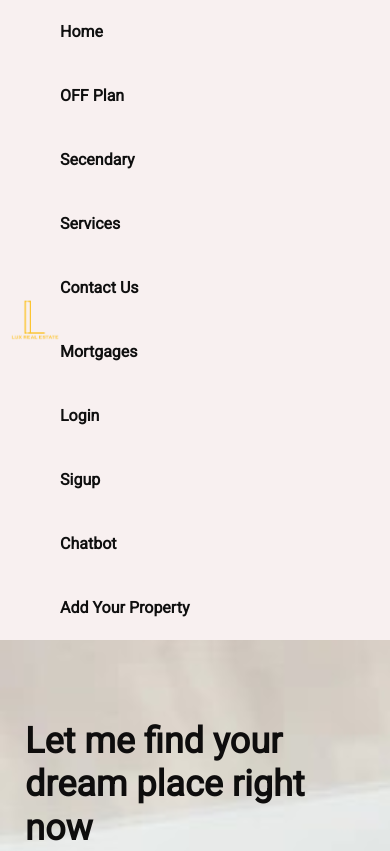
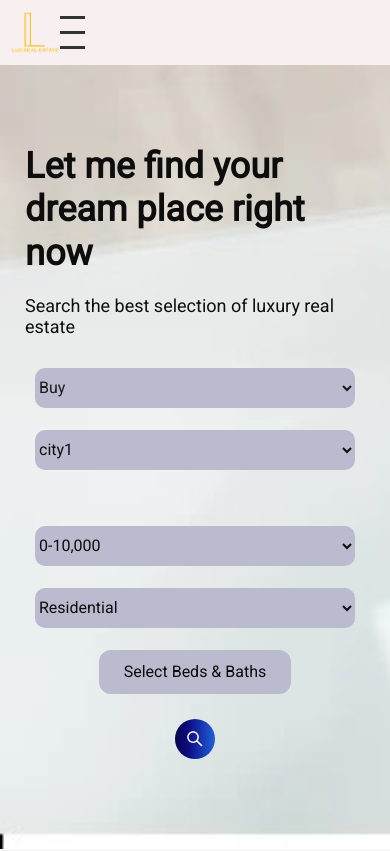
Before and after one commit to SIDRAH008/lux, a React (Vite) app: page / in a window 390 px wide. Shown: the top 851 px of the page. Built offline with nearby package versions, Linux system fonts and the light colour scheme.

Commit message:
moblie res

```diff
--- a/src/pages/header.jsx
+++ b/src/pages/header.jsx
@@ -1,28 +1,41 @@
+import React, { useState } from "react";
 import { NavLink } from "react-router-dom";
-import { Nav, NavDropdown } from "react-bootstrap";
+import { Nav, Navbar as BootstrapNavbar, NavDropdown } from "react-bootstrap";
 import "bootstrap/dist/css/bootstrap.min.css"; // Import Bootstrap CSS
 
 import "./index.css";
 import logo from "./lux.png";
+
 const Navbar = () => {
+  const [showMobileMenu, setShowMobileMenu] = useState(false);
+
+  const handleMobileMenuToggle = () => {
+    setShowMobileMenu(!showMobileMenu);
+  };
+
   return (
     <div className="Header">
       <div className="leftnav">
         <img src={logo} alt="" />
       </div>
-      <div className="navlinksBar">
+
+      {/* Mobile menu icon */}
+      <div className="mobile-menu-icon" onClick={handleMobileMenuToggle}>
+        <div className={`bar ${showMobileMenu ? "open" : ""}`}></div>
+        <div className={`bar ${showMobileMenu ? "open" : ""}`}></div>
+        <div className={`bar ${showMobileMenu ? "open" : ""}`}></div>
+      </div>
+
+      <div className={`navlinksBar ${showMobileMenu ? "show" : ""}`}>
         <NavLink to="/" className="navlinks">
           Home
         </NavLink>
-
         <NavLink to="/properties" className="navlinks">
           OFF Plan
         </NavLink>
         {/* Add more dropdown items as needed */}
-
-
         <NavLink to="/secendory" className="navlinks">
-         Secendary
+          Secendary
         </NavLink>
         <NavLink to="/service" className="navlinks">
           Services
@@ -37,12 +50,11 @@ const Navbar = () => {
           Login
         </NavLink>
         <NavLink to="/signup" className="navlinks">
-          Sigup
+          Signup
         </NavLink>
         <NavLink to="/chatbot" className="navlinks">
           Chatbot
         </NavLink>
-
         <NavLink to="/createlisting" className="navlinks">
           Add Your Property
         </NavLink>
--- a/src/pages/index.css
+++ b/src/pages/index.css
@@ -61,6 +61,44 @@
 }
 
 /* Add more styles as needed */
+/* CSS (add this to your existing stylesheet) */
+.mobile-menu-icon {
+  display: none;
+  cursor: pointer;
+}
+
+.bar {
+  width: 25px;
+  height: 3px;
+  background-color: #333;
+  margin: 6px 0;
+  transition: 0.3s;
+}
+
+.show {
+  display: flex;
+  flex-direction: column;
+  align-items: center;
+}
+
+@media screen and (max-width: 768px) {
+  .mobile-menu-icon {
+    display: flex;
+    flex-direction: column;
+    align-items: flex-end;
+  }
+
+  .navlinksBar {
+    display: none;
+    position: absolute;
+    top: 60px;
+    right: 0;
+    background-color: #f8f8f8;
+    box-shadow: 0px 8px 16px 0px rgba(0, 0, 0, 0.2);
+    z-index: 1;
+    width: 100%;
+  }
+}
 
 
 
```
